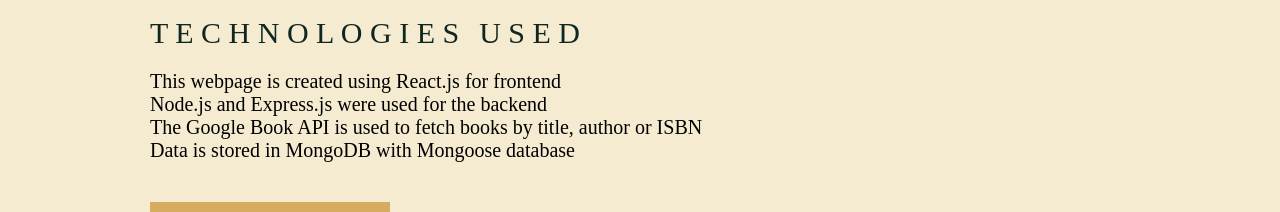
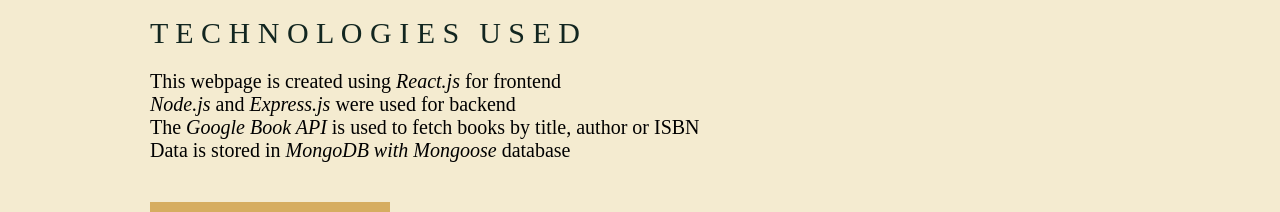
Before and after one commit to tahariabegum/portfolio, a React (Vite) app: page /booknook in a window 1280 px wide. Shown: the part 517-729 px from the top of the page. Built offline with nearby package versions, Linux system fonts and the light colour scheme.

Commit message:
CSS styling added to BookNook

```diff
--- a/src/Components/BookNook.jsx
+++ b/src/Components/BookNook.jsx
@@ -39,13 +39,13 @@
                         <div> T E C H N O L O G I E S </div> <div> U S E D </div>
                     </div>
                         <p>
-                            This webpage is created using React.js for frontend
+                            This webpage is created using <em> React.js </em> for frontend
                             <br/>
-                            Node.js and Express.js were used for the backend
+                            <em> Node.js </em> and <em> Express.js </em> were used for backend
                             <br/>
-                            The Google Book API is used to fetch books by title, author or ISBN
+                            The <em> Google Book API </em> is used to fetch books by title, author or ISBN
                             <br/>
-                            Data is stored in MongoDB with Mongoose database
+                            Data is stored in <em> MongoDB with Mongoose </em> database
                         </p>
 
                 </div>
```
